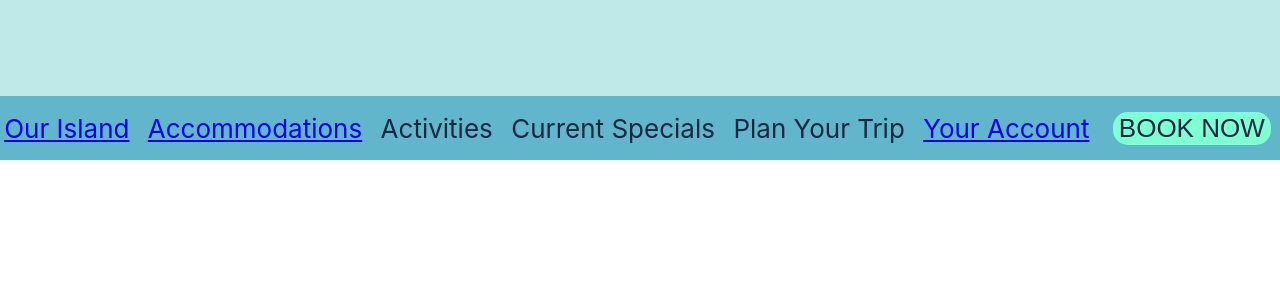
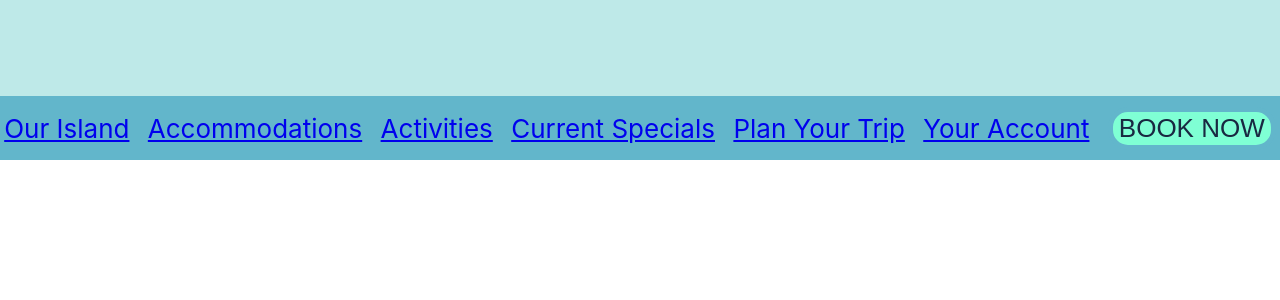
Before and after one commit to rachelholmquist/capstone2023, a React (Create React App) app: page /activities in a window 1280 px wide. Shown: the top 300 px of the page. Built offline with nearby package versions, Linux system fonts and the light colour scheme.

Commit message:
navbar routes set up

```diff
--- a/src/App.js
+++ b/src/App.js
@@ -1,13 +1,14 @@
 
 import './App.css';
-// import AccomodationPage from './components/AccomodationPage';
 import Header from './components/Header'
-import { Routes, Route, Navigate } from 'react-router-dom'
+import { Routes, Route } from 'react-router-dom'
 
 import Home from './components/Home'
 import Profile from './components/Profile'
-import Form from './components/Form'
+import Activities from './components/Activities'
 import AccommodationPage from './components/AccommodationPage';
+import CurrentSpecials from './components/CurrentSpecials';
+import TripPlanning from './components/TripPlanning';
 
 function App() {
   return (
@@ -17,7 +18,9 @@ function App() {
       <Route path='/' element={<Home/>}/>
       <Route path='profile' element={<Profile/>}/>
       <Route path='accommodation' element={<AccommodationPage/>}/>
-      {/* <Route path='' element={}/> */}
+      <Route path='activities' element={<Activities/>}/>
+      <Route path='current-specials' element={<CurrentSpecials/>}/>
+      <Route path='trip-planning' element={<TripPlanning/>}/>
       </Routes>
     </div>
   );
--- /dev/null
+++ b/src/components/Activities.js
@@ -0,0 +1,5 @@
+const Activities = () => {
+
+}
+
+export default Activities
--- /dev/null
+++ b/src/components/CurrentSpecials.js
@@ -0,0 +1,5 @@
+const CurrentSpecials = () => {
+
+}
+
+export default CurrentSpecials
--- a/src/components/Header.js
+++ b/src/components/Header.js
@@ -1,28 +1,49 @@
-import {NavLink} from 'react-router-dom'
+import { NavLink } from "react-router-dom";
 
 const Header = () => {
+  const activeLinkStyle = ({ activeLink }) => {
+    return {
+      color: activeLink ? "#FFFFFF" : "",
+    };
+  };
 
-    const activeLinkStyle = ({ activeLink}) => {
-        return {
-            color: activeLink ? '#FFFFFF' : ''
-        }
-    }
+  return (
+    <div className="App-title">
+      <nav className="App-header">
+        <NavLink style={activeLinkStyle} to="/" className="App-link">
+          Our Island
+        </NavLink>
+        <NavLink
+          style={activeLinkStyle}
+          to="accommodation"
+          className="App-link"
+        >
+          Accommodations
+        </NavLink>
+        <NavLink style={activeLinkStyle} to="activities">
+          <a href className="App-link">
+            Activities
+          </a>
+        </NavLink>
+        <NavLink style={activeLinkStyle} to="current-specials">
+          <a href className="App-link">
+            Current Specials
+          </a>
+        </NavLink>
+        <NavLink style={activeLinkStyle} to="trip-planning">
+          <a href className="App-link">
+            Plan Your Trip
+          </a>
+        </NavLink>
+        <NavLink style={activeLinkStyle} to="profile">
+          <a href className="App-link">
+            Your Account
+          </a>
+        </NavLink>
+        <button className="Book">BOOK NOW</button>
+      </nav>
+    </div>
+  );
+};
 
-
-    return (
-        <div className='App-title'>
-        <nav className="App-header">
-        <NavLink style={activeLinkStyle} to='/' className='App-link'>Our Island</NavLink>
-        <NavLink style={activeLinkStyle} to='accommodation' className='App-link'>Accommodations</NavLink>
-                <a href className='App-link'>Activities</a>
-                <a href className='App-link'>Current Specials</a>
-                <a href className='App-link'>Plan Your Trip</a>
-                <NavLink style={activeLinkStyle} to='profile'><a href className='App-link'>Your Account</a></NavLink>
-                <button className='Book'>BOOK NOW</button>
-
-        </nav>
-        </div>
-    )
-}
-
-export default Header
+export default Header;
--- a/src/components/Home.js
+++ b/src/components/Home.js
@@ -5,17 +5,8 @@ const Home = () => {
     return (
         <div className="App-main">
         <img src={porch} className="App-image" alt="" />
-        <p>
-          Edit <code>src/App.js</code> and save to reload.
-        </p>
-        <a
-          className="App-link"
-          href="https://reactjs.org"
-          target="_blank"
-          rel="noopener noreferrer"
-        >
-          Learn React
-        </a>
+
+
         </div>
     )
 }
```
Also changed, not shown: src/components/TripPlanning.js (added), 1 other file (tests, documents, lock files or other folders).
